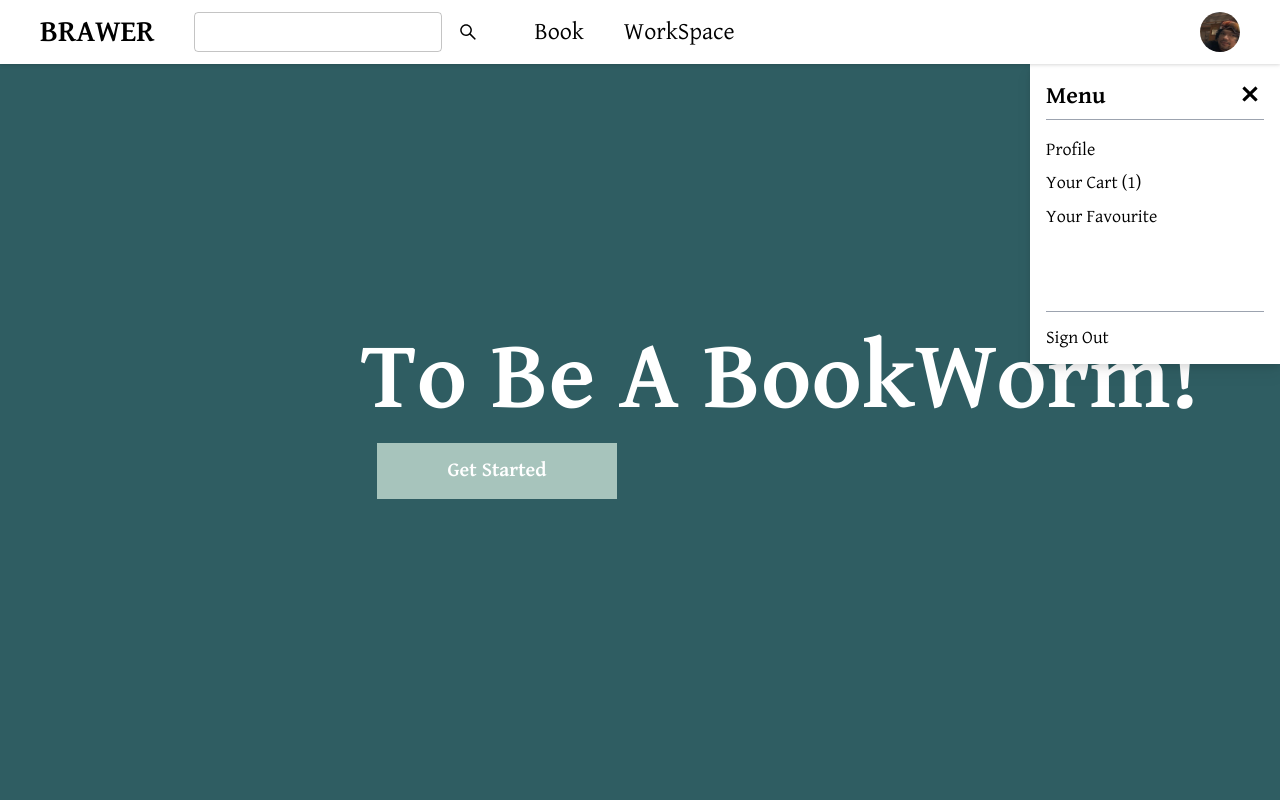
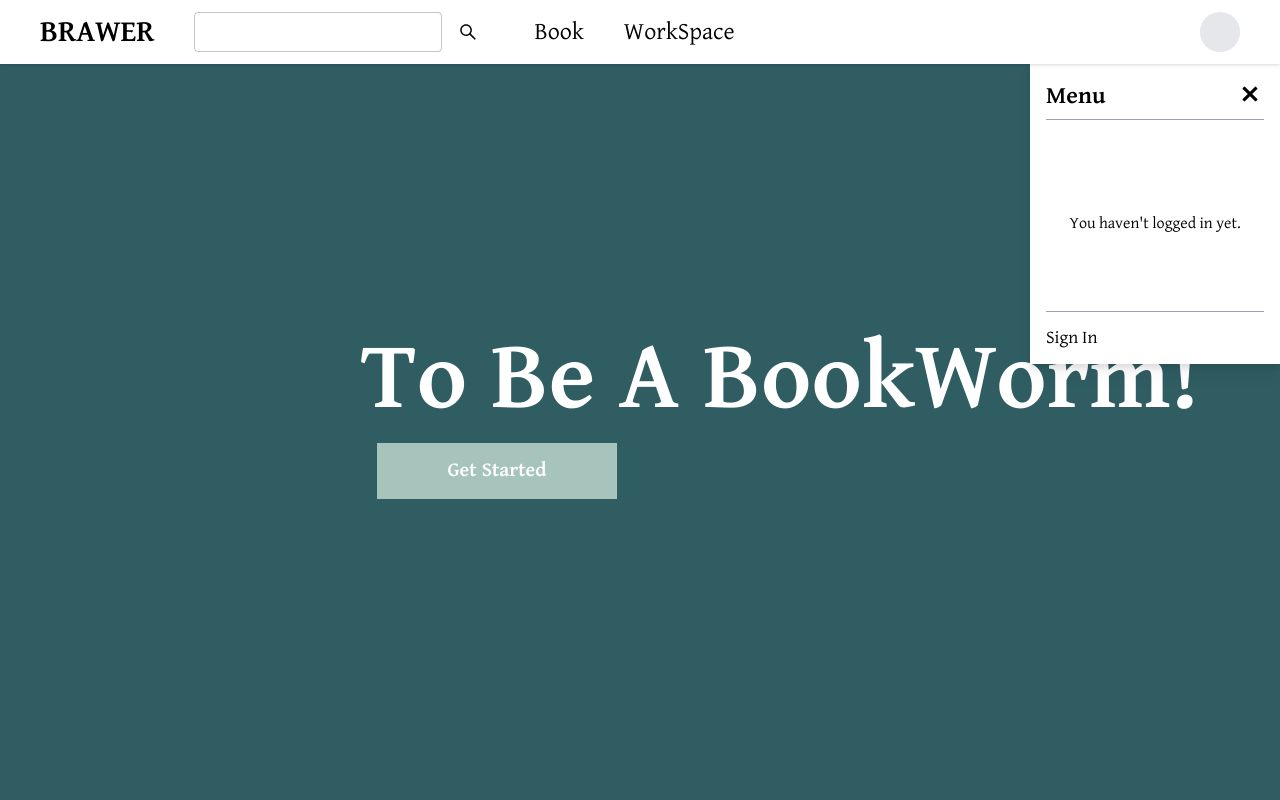
Before and after one commit to oberghub/Brawer, a React (Create React App) app: page / in a window 1280 px wide. Both pictures are taken after a click on the element 1220 px from the left and 32 px from the top of the page. Shown: the top 800 px of the page. Built offline with nearby package versions, Linux system fonts and the light colour scheme.

Commit message:
fix menu nav

```diff
--- a/src/component/MyNavbar.jsx
+++ b/src/component/MyNavbar.jsx
@@ -1,9 +1,10 @@
-import React from "react";
+import React, { useState } from "react";
 import { Link } from "react-router-dom";
 import { TextField } from '@mui/material';
 import { AiOutlineSearch } from 'react-icons/ai'
 import { GiHamburgerMenu } from 'react-icons/gi'
 export const MyNavbar = () => {
+    const [acc, setAcc] = useState(false)
     const toggleslide = () => {
         console.log('hi')
         document.getElementById('slide-profile').classList.toggle('invisible')
@@ -12,6 +13,8 @@ export const MyNavbar = () => {
     return (
         <>
             {/* Navbar */}
+
+            {/* Menu Slider */}
             <div id="slide-profile" className="w-full sm:w-[250px] h-auto sm:h-[300px] bg-white fixed right-0 drop-shadow-lg mt-[32px] sm:mt-[64px] p-[2em] sm:p-[1em]
                                                   transition-all duration-300 ease-out translate-y-[-100%] invisible z-40">
                 {/* Top of menu */}
@@ -23,6 +26,30 @@ export const MyNavbar = () => {
                         </svg>
                     </div>
                 </div>
+                {!acc ?
+                    <>
+                {/* Body of menu */}
+                <div className="mt-[1em] h-[100px] sm:h-[175px] flex justify-center items-center">
+                    <p>You haven't logged in yet.</p>
+                </div>
+                {/* small screen */}
+                <p className="block sm:hidden text-2xl Gentium-B-font mt-[0.7em]">Navigate</p>
+                <div className="block sm:hidden mt-[0.5em] border-t-[0.5px] border-gray-400">
+                    <Link to={'all-books'}>
+                        <p className="text-xl cursor-pointer Gentium-B-font mt-[0.8em]">Book</p>
+                    </Link>
+                    <Link>
+                        <p className="text-xl cursor-pointer Gentium-B-font mt-[0.5em]">WorkSpace</p>
+                    </Link>
+                </div>
+                {/* Bottom of menu */}
+                <div className="w-full border-t-[0.5px] border-gray-400 mt-[1em] sm:mt-0 flex">
+                    <div className="w-10 h-10 rounded-full bg-gray-200 mt-4 mr-3 block sm:hidden"></div>
+                    <p className="text-lg mt-6 sm:mt-3 cursor-pointer">Sign In</p>
+                </div>
+                    </>
+                :
+                    <>
                 {/* Body of menu */}
                 <div className="mt-[1em] sm:h-[175px]">
                     <p className="text-lg cursor-pointer">Profile</p>
@@ -44,6 +71,8 @@ export const MyNavbar = () => {
                     <img src={require('../local_image/sek.jpg')} className="w-10 h-10 rounded-full mt-4 mr-3 block sm:hidden" alt='profile-pic' />
                     <p className="text-lg mt-6 sm:mt-3 cursor-pointer">Sign Out</p>
                 </div>
+                    </>
+                }
 
             </div>
             <div className='sticky top-0 z-50'>
@@ -70,7 +99,11 @@ export const MyNavbar = () => {
                         </div>
                         {/* Image Profile */}
                         <div className='absolute right-0 cursor-pointer hidden sm:flex' onClick={() => {toggleslide()}}>
+                            {!acc ?
+                            <div className="w-10 h-10 rounded-full bg-gray-200"></div>
+                            :
                             <img src={require('../local_image/sek.jpg')} className="w-10 h-10 rounded-full" alt='profile-pic' />
+                            }
                         </div>
                         {/* content > 1024px */}
 
```
